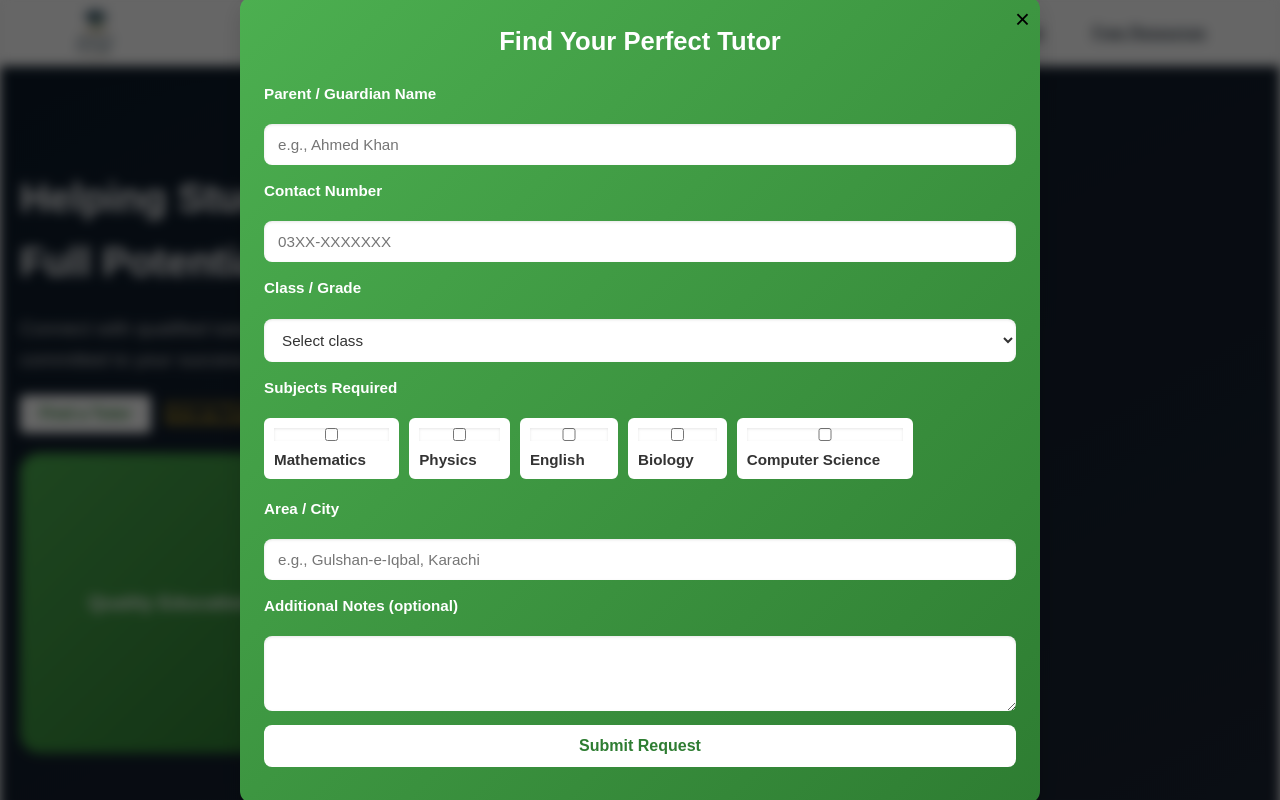
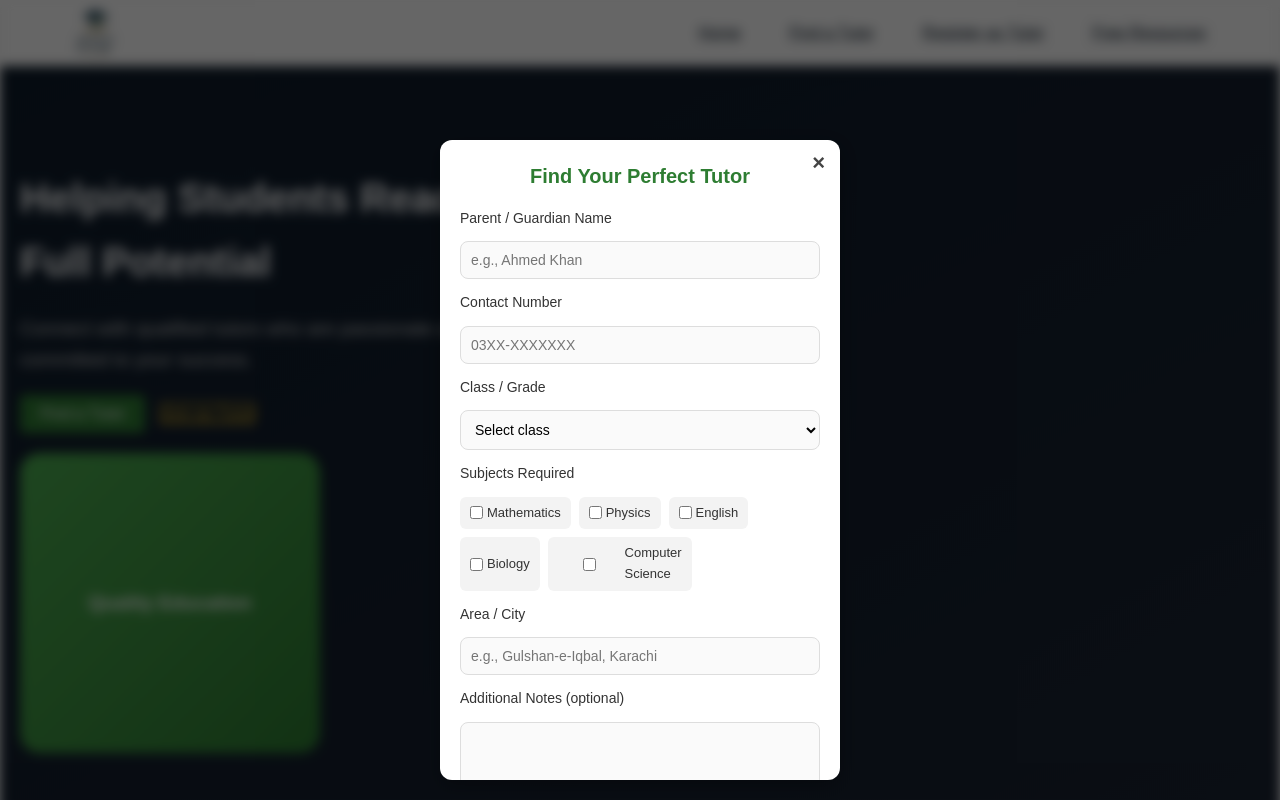
Before and after one commit to umerspamn/roots-tutor-academy, a plain HTML site: page index.html in a window 1280 px wide. Shown: the top 800 px of the page. Drawn offline with Linux system fonts and the light colour scheme.

Commit message:
Update style

```diff
--- a/style.css
+++ b/style.css
@@ -89,128 +89,129 @@ footer .social a { margin-right: 10px; }
   nav .mobile-menu-button { display: block; }
 }
 /* ================= Tutor Form Styling ================= */
-#find-tutor,
+/* Modal Overlay */
 .modal-content {
-  background: linear-gradient(to bottom right, #4CAF50, #2E7D32);
-  padding: 24px;
+  background: #fff;
   border-radius: 12px;
-  box-shadow: 0 8px 24px rgba(0,0,0,0.15);
-  color: #fff;
+  padding: 20px;
+  max-width: 400px;      /* Small box */
+  width: 90%;
+  margin: auto;
+  position: relative;
+  top: 50%;
+  transform: translateY(-50%);
+  box-shadow: 0 6px 20px rgba(0,0,0,0.3);
+  max-height: 80vh;      /* Limit modal height */
+  overflow-y: auto;      /* Scrollable if content overflows */
 }
 
-#find-tutor h2,
+/* Close button */
+.modal-content .close {
+  position: absolute;
+  right: 15px;
+  top: 10px;
+  font-size: 22px;
+  font-weight: bold;
+  color: #444;
+  border: none;
+  background: none;
+  cursor: pointer;
+}
+
+/* Modal Heading */
 .modal-content h3 {
   text-align: center;
-  margin-bottom: 20px;
-  font-size: 1.6rem;
-  font-weight: 700;
-  color: #fff;
+  font-size: 20px;
+  margin-bottom: 15px;
+  color: #2E7D32;
 }
 
-#tutorForm {
+/* Form Inputs inside Modal */
+.modal-content form {
   display: flex;
   flex-direction: column;
-  gap: 14px;
+  gap: 12px;
 }
 
-#tutorForm label {
-  font-weight: 600;
-  margin-bottom: 4px;
-  font-size: 0.95rem;
+.modal-content label {
+  font-size: 14px;
+  font-weight: 500;
+  color: #333;
 }
 
-#tutorForm input,
-#tutorForm select,
-#tutorForm textarea {
+.modal-content input,
+.modal-content select,
+.modal-content textarea {
+  padding: 10px;
+  border: 1px solid #ddd;
+  border-radius: 8px;
+  font-size: 14px;
   width: 100%;
-  padding: 12px 14px;
-  border: none;
-  border-radius: 8px;
-  background: #fff;
-  font-size: 0.95rem;
-  color: #333;
-  box-shadow: inset 0 1px 3px rgba(0,0,0,0.1);
-  transition: box-shadow 0.2s ease, transform 0.2s ease;
+  background: #fafafa;
+  outline: none;
+  transition: border 0.2s;
 }
 
-#tutorForm input:focus,
-#tutorForm select:focus,
-#tutorForm textarea:focus {
-  outline: none;
-  box-shadow: 0 0 0 2px rgba(76,175,80,0.4);
-  transform: translateY(-1px);
+.modal-content input:focus,
+.modal-content select:focus,
+.modal-content textarea:focus {
+  border: 1px solid #4CAF50;
+  background: #fff;
 }
 
-/* Subjects checkboxes */
-.subjects {
+/* Checkbox group */
+.modal-content .subjects {
   display: flex;
   flex-wrap: wrap;
-  gap: 10px;
+  gap: 8px;
 }
 
-.subjects label {
-  background: #fff;
-  color: #333;
+.modal-content .subjects label {
+  display: flex;
+  align-items: center;
+  gap: 4px;
+  font-size: 13px;
+  background: #f3f3f3;
   padding: 6px 10px;
   border-radius: 6px;
-  font-size: 0.9rem;
   cursor: pointer;
-  transition: background 0.2s ease, transform 0.2s ease;
 }
 
-.subjects input {
-  margin-right: 6px;
-}
-
-.subjects label:hover {
-  background: #f0f0f0;
-  transform: scale(1.02);
+.modal-content .subjects input {
+  accent-color: #4CAF50;
 }
 
 /* Submit Button */
-.btn-primary {
-  background: #fff;
-  color: #2E7D32;
-  font-weight: 700;
+.modal-content .btn-primary {
+  background: linear-gradient(to bottom right, #4CAF50, #2E7D32);
+  color: #fff;
+  font-size: 16px;
+  padding: 12px;
   border: none;
-  border-radius: 8px;
-  padding: 12px;
-  font-size: 1rem;
+  border-radius: 10px;
   cursor: pointer;
-  transition: all 0.3s ease;
+  transition: 0.3s ease;
 }
 
-.btn-primary:hover {
-  background: #f0f0f0;
-  color: #1b5e20;
-  transform: translateY(-2px);
+.modal-content .btn-primary:hover {
+  opacity: 0.9;
 }
 
-#message {
-  margin-top: 12px;
-  font-size: 0.95rem;
+/* Message Box */
+.modal-content #message {
+  margin-top: 10px;
   text-align: center;
-  font-weight: 500;
+  font-size: 14px;
 }
 
-/* ================= Mobile Optimizations ================= */
-@media(max-width: 600px) {
-  #find-tutor,
+/* Mobile Friendly */
+@media (max-width: 480px) {
   .modal-content {
-    padding: 16px;
-    border-radius: 10px;
+    max-width: 95%;
+    max-height: 85vh;
+    padding: 15px;
   }
-  #tutorForm {
-    gap: 12px;
-  }
-  #tutorForm input,
-  #tutorForm select,
-  #tutorForm textarea {
-    font-size: 0.9rem;
-    padding: 10px 12px;
-  }
-  .btn-primary {
-    font-size: 0.95rem;
-    padding: 10px;
+  .modal-content form {
+    gap: 10px;
   }
 }
```
